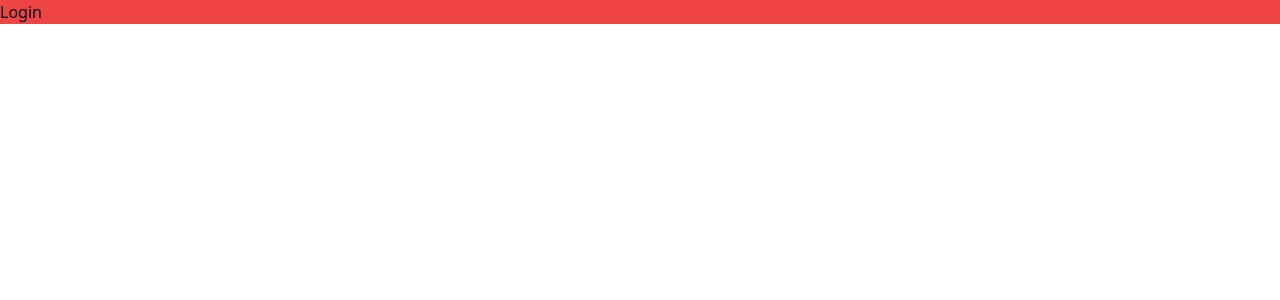
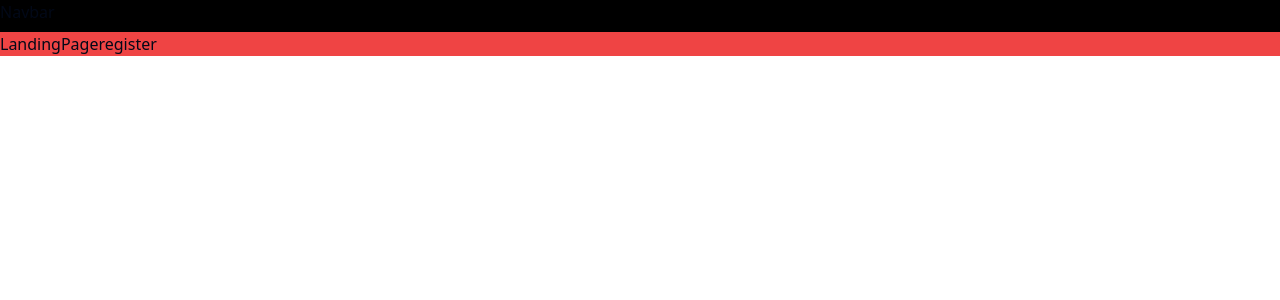
Before and after one commit to Iyiola2dev/Client, a React (Vite) app in the folder client/: page / in a window 1280 px wide. Before the commit this address led to /auth/login. Shown: the top 300 px of the page. Built offline with nearby package versions, Linux system fonts and the light colour scheme.

Commit message:
Refactor authentication handling and route redirection

```diff
--- a/client/src/App.jsx
+++ b/client/src/App.jsx
@@ -10,26 +10,19 @@ import UnauthPage from "./pages/unauth-page";
 
 const App = () => {
   const isAuthenticated = false;
-  const user = null
+  const user = null;
   return (
     <div className="flex flex-col overflow-hidden bg-red-500">
       {/* This is the main route for the application */}
       <Routes>
         {/* I will be wrapper the check auth for each of the page */}
-        <Route
-          path="/*"
-          element={
-            <CheckAuth isAuthenticated={isAuthenticated} user={user}>
-              <Dashboard />
-            </CheckAuth>
-          }
-        />
+        <Route path="/*" element={<Dashboard />} />
         <Route
           path="/auth/*"
           element={
-            <CheckAuth isAuthenticated={isAuthenticated} user={user}>
+
               <Auth />
-            </CheckAuth>
+
           }
         />
         <Route
@@ -50,7 +43,7 @@ const App = () => {
         />
 
         {/* this is to handle other routes */}
-        <Route path="/unauth-page" element={<UnauthPage/>} />
+        <Route path="/unauth-page" element={<UnauthPage />} />
         <Route path="*" element={<NotFound />} />
       </Routes>
     </div>
```
Also changed, not shown: client/src/index.css (line endings or trailing spaces).
